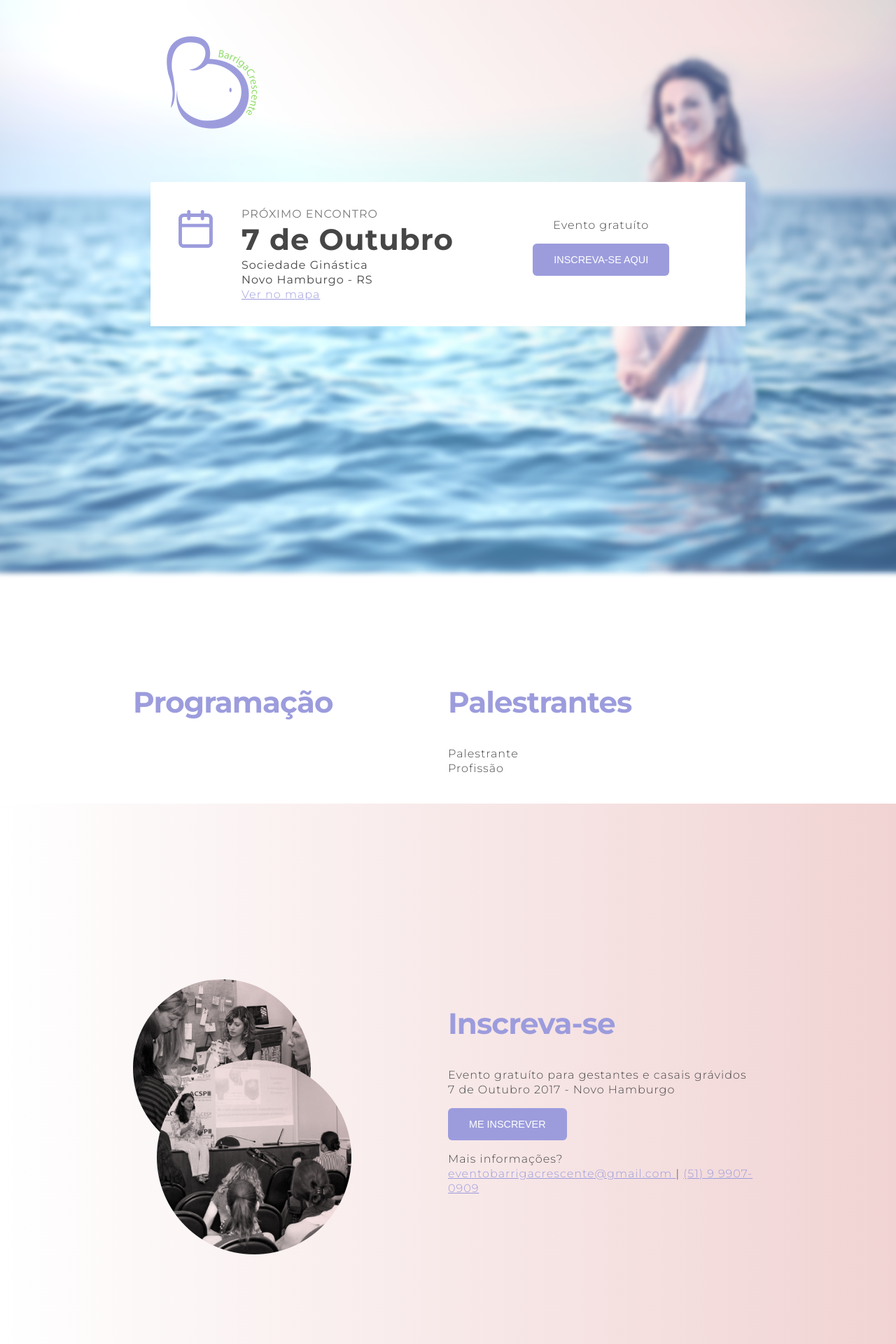
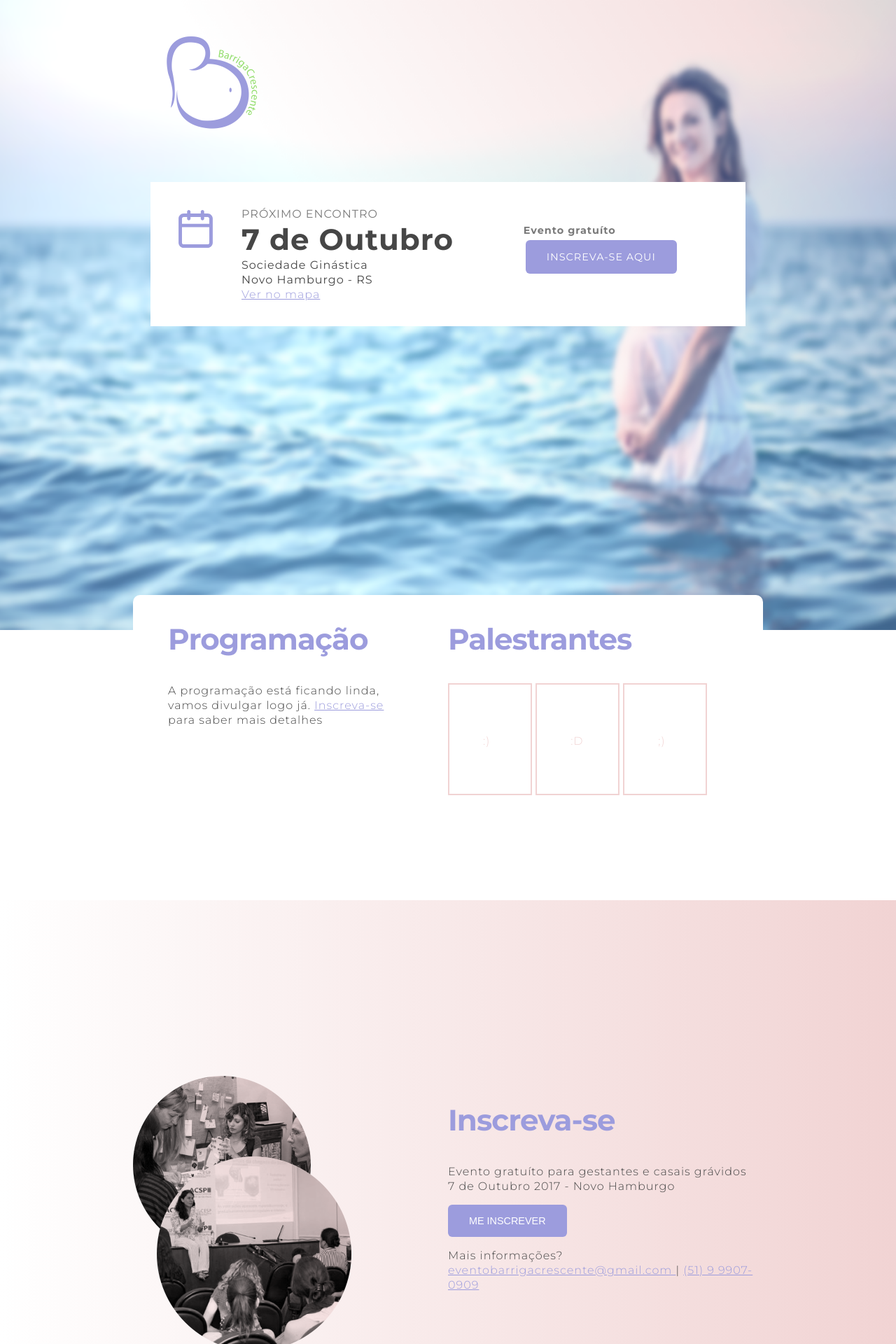
Before and after one commit to barrigacrescente/bc-website, a Jekyll site: the page built from index.html, in a window 1280 px wide. Shown: the top 1920 px of the page at 70% size. Built offline with Jekyll 4.4.1, drawn with Linux system fonts in a browser that asks for light colours; some of the changed text lies outside the part shown.

Commit message:
improve js behavior and fix styles and markup

```diff
--- a/_includes/footer.html
+++ b/_includes/footer.html
@@ -8,9 +8,9 @@
         </div>
       </div>
       <div class="footer-navegation flex-item">
-        <a class="footer-navegation-item" href="">Facebook</a>
-        <a class="footer-navegation-item" href="">E-mail</a>
-        <a class="footer-navegation-item" href="">Inscrições</a>
+        <a class="footer-navegation-item" href="https://www.facebook.com/barrigacrescente/" target="_blank">Facebook</a>
+        <a class="footer-navegation-item" href="mailto:eventobarrigacrescente@gmail.com" target="_blank">E-mail</a>
+        <a class="btn-subscription footer-navegation-item" href="#event-subscription-container">Inscrições</a>
       </div>
     </div>
   </div>
--- a/_layouts/landing.html
+++ b/_layouts/landing.html
@@ -22,13 +22,13 @@
             <a href="#" class="header-calendar-map-location">Ver no mapa</a>
           </div>
           <div class="header-calendar-content-cta flex-item">
-            <p>
+            <p class="header-calendar-content-cta-label">
               Evento gratuíto
             </p>
             <p>
-              <button class="btn btn-header" type="button" name="button">
+              <a class="btn btn-header btn-subscription" href="#event-subscription-container">
                 Inscreva-se aqui
-              </button>
+              </a>
             </p>
           </div>
         </div>
@@ -40,7 +40,10 @@
         <div class="event-agenda flex-item">
           <h3 class="landing-title">Programação</h3>
           <ul class="event-agenda-item-content">
-            <li class="event-agenda-item"></li>
+            <li class="event-agenda-item">
+              A programação está ficando linda, vamos divulgar logo já.
+              <a class="btn-subscription" href="#event-subscription-container">Inscreva-se</a> para saber mais detalhes
+            </li>
             <li class="event-agenda-item"></li>
             <li class="event-agenda-item"></li>
           </ul>
@@ -49,17 +52,34 @@
           <h3 class="landing-title">Palestrantes</h3>
           <ul class="event-speakers-content">
             <li class="event-speakers-item">
-              <div class="event-speakers-item-infos">
-                Palestrante
-                <br />
-                Profissão
+              <div style="width:20px; margin:0 auto;display:block; margin-top:70px;color:#F1D3D3;">
+                :)
+              </div>
+              <div class="event-speakers-item-info">
+
+              </div>
+            </li>
+            <li class="event-speakers-item">
+              <div style="width:20px; margin:0 auto;display:block; margin-top:70px;color:#F1D3D3;">
+                :D
+              </div>
+              <div class="event-speakers-item-info">
+
+              </div>
+            </li>
+            <li class="event-speakers-item">
+              <div style="width:20px; margin:0 auto;display:block; padding-top:70px;color:#F1D3D3;">
+                ;)
+              </div>
+              <div class="event-speakers-item-info">
+
               </div>
             </li>
           </ul>
         </div>
       </div>
     </section>
-    <section class="gradient-secundary fullscreen">
+    <section id="event-subscription-container" class="gradient-secundary fullscreen">
       <div class="wrapper event-subscription-container flex-content">
         <div class="event-subscription-image flex-item">
           <img src="img/subscription-image.png" style="max-width:312px;" alt="">
@@ -113,7 +133,7 @@
       <div class="wrapper event-previous-editions flex-content">
         <ul>
           <li class="flex-item previous-editions-item">
-            <img src="" alt="">
+            <div class="icon icon-heart-white"></div>
             <div class="previous-editions-item-info background-transparent">
               <div class="icon icon-location-white"></div>
               <div class="previous-editions-item-info-city" style="color:#fff !important;">
@@ -130,6 +150,67 @@
               </div>
             </div>
           </li>
+
+          <li class="flex-item previous-editions-item">
+            <img style="background:cover;" src="/img/previous_editions/sp1.jpg" alt="">
+            <div class="previous-editions-item-info">
+              <div class="icon icon-location"></div>
+              <div class="previous-editions-item-info-city">
+                São Paulo
+              </div>
+            </div>
+          </li>
+
+          <li class="flex-item previous-editions-item">
+            <img style="background:cover;" src="/img/previous_editions/bc_na_praca.jpg" alt="">
+            <div class="previous-editions-item-info">
+              <div class="icon icon-location"></div>
+              <div class="previous-editions-item-info-city">
+                Praça Victor Civita
+              </div>
+            </div>
+          </li>
+
+          <li class="flex-item previous-editions-item">
+            <img style="background:cover;" src="/img/previous_editions/ong_florecer_sp.jpg" alt="">
+            <div class="previous-editions-item-info">
+              <div class="icon icon-location"></div>
+              <div class="previous-editions-item-info-city">
+                Ong Florecer, SP
+              </div>
+            </div>
+          </li>
+
+          <li class="flex-item previous-editions-item">
+            <img style="background:cover;" src="/img/previous_editions/mammy_to_be_sp.jpg" alt="">
+            <div class="previous-editions-item-info">
+              <div class="icon icon-location"></div>
+              <div class="previous-editions-item-info-city">
+                Mammy To Be, SP
+              </div>
+            </div>
+          </li>
+
+          <li class="flex-item previous-editions-item">
+            <img style="background:cover;" src="/img/previous_editions/sp2.jpg" alt="">
+            <div class="previous-editions-item-info">
+              <div class="icon icon-location"></div>
+              <div class="previous-editions-item-info-city">
+                São Paulo
+              </div>
+            </div>
+          </li>
+
+          <li class="flex-item previous-editions-item">
+            <img style="background:cover;" src="/img/previous_editions/sp_3.jpg" alt="">
+            <div class="previous-editions-item-info">
+              <div class="icon icon-location"></div>
+              <div class="previous-editions-item-info-city">
+                Vila Mariana
+              </div>
+            </div>
+          </li>
+
         </ul>
       </div>
     </section>
@@ -158,15 +239,27 @@
           Evento Gratuíto
         </p>
         <p>
-          <button class="btn" type="button" name="button">
+          <a class="btn btn-subscription" href="#event-subscription-container">
             Fazer minha inscrição
-          </button>
+          </a>
         </p>
       </div>
     </section>
     <section class="">
-      <div class="wrapper sponsor">
+      <div class="wrapper sponsor" style="margin:100px auto;">
         <h3 class="landing-title">
+          Quer patrocinar?
+        </h3>
+        <p>
+          Patrocine o evento para gestantes e casais grávidos em Novo Hamburgo!
+        </p>
+        <p>
+          Fale com a gente:
+          <a href="mailto:eventobarrigacrescente@gmail.com">
+            eventobarrigacrescente@gmail.com
+          </a>
+        </p>
+        <!-- <h3 class="landing-title">
           Obrigado os
           <br />
           nossos patrocinadores
@@ -175,7 +268,7 @@
           <li class="sponsor-item sponsor-gold"></li>
           <li class="sponsor-item sponsor-silver"></li>
           <li class="sponsor-item sponsor-silver"></li>
-        </ul>
+        </ul> -->
       </div>
     </section>
     {% include footer.html %}
--- a/js/main.js
+++ b/js/main.js
@@ -22,16 +22,10 @@
       });
   });
 
-  $('.icon-arrow-down').each(function(){
-      $(this).click(function(){
-          $('html,body').animate({ scrollTop: 800 }, 'slow');
-          return false;
-      });
-  });
-
-  $.getScript("../js/jquery-ui.min.js", function(){
-    $(".book-scrool-content img").draggable({
-      axis: "x"
-    });
+  $('.btn-subscription').click(function(){
+      $('html, body').animate({
+          scrollTop: $( $(this).attr('href') ).offset().top
+      }, 800);
+      return false;
   });
 });//wrapper end
```
Also changed, not shown: _includes/css/layout.css (+54 -3 lines), img/previous_editions/bc_na_praca.jpg (added), img/previous_editions/mammy_to_be_sp.jpg (added), img/previous_editions/ong_florecer_sp.jpg (added), img/previous_editions/santos_sp.jpg (added), img/previous_editions/sp1.jpg (added), img/previous_editions/sp2.jpg (added), img/previous_editions/sp_3.jpg (added), img/site-header-background.png.
